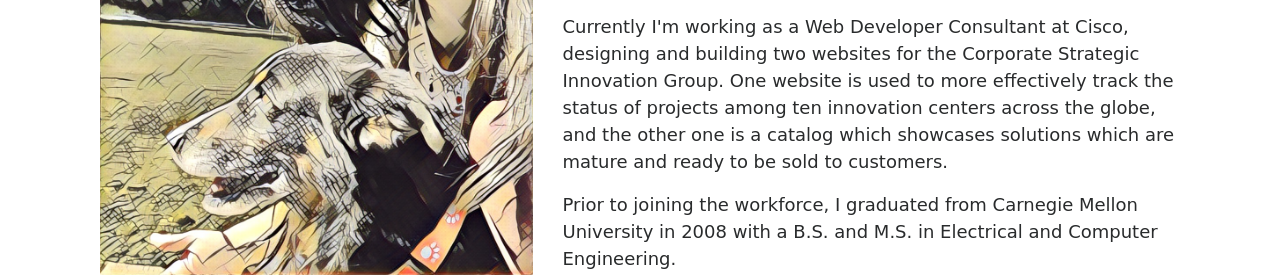
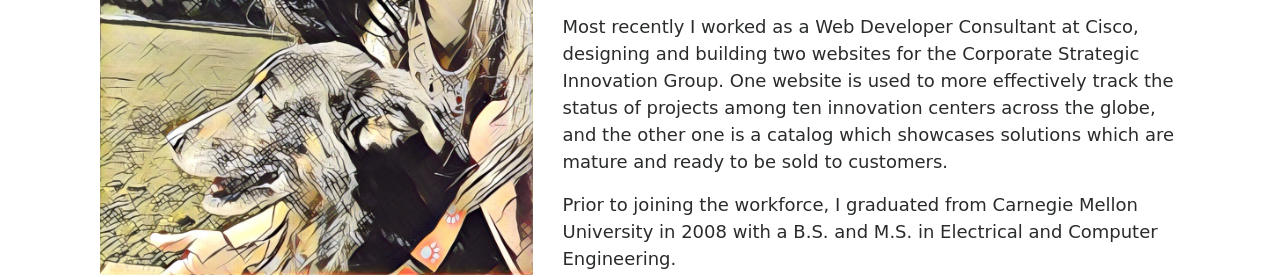
Before and after one commit to amberimam/my-website, a plain HTML site: page index.html in a window 1280 px wide. Shown: the part 466-743 px from the top of the page. Drawn offline with nearby package versions, Linux system fonts and the light colour scheme; a web font is replaced by a local one.

Commit message:
Update my job status in the blurb

```diff
--- a/index.html
+++ b/index.html
@@ -22,7 +22,7 @@
             <p>Hi, I'm Amber!</p>
             <p>I am an innovative, detail-oriented and driven software engineer with a remarkable flair for design. I'm currently looking for job opportunities as a Full Stack Web Developer where I can showcase my design skills.</p>
             <p>For the past eight years I've held a variety of high-impact positions at Cisco, Riverbed and Equinix. I've worked across the stack, from concept to delivery of innovative features for next-generation applications. I have a proven track record of building solutions on time with high quality.</p>
-            <p>Currently I'm working as a Web Developer Consultant at Cisco, designing and building two websites for the Corporate Strategic Innovation Group. One website is used to more effectively track the status of projects among ten innovation centers across the globe, and the other one is a catalog which showcases solutions which are mature and ready to be sold to customers.</p>
+            <p>Most recently I worked as a Web Developer Consultant at Cisco, designing and building two websites for the Corporate Strategic Innovation Group. One website is used to more effectively track the status of projects among ten innovation centers across the globe, and the other one is a catalog which showcases solutions which are mature and ready to be sold to customers.</p>
             <p>Prior to joining the workforce, I graduated from Carnegie Mellon University in 2008 with a B.S. and M.S. in Electrical and Computer Engineering.</p>
             <p>I currently live in San Francisco with my dog, Brownie. In my spare time I love exploring the great outdoors in all seasons! I also enjoy biking around San Francisco and making jewelry.</p>
           </div>
```
